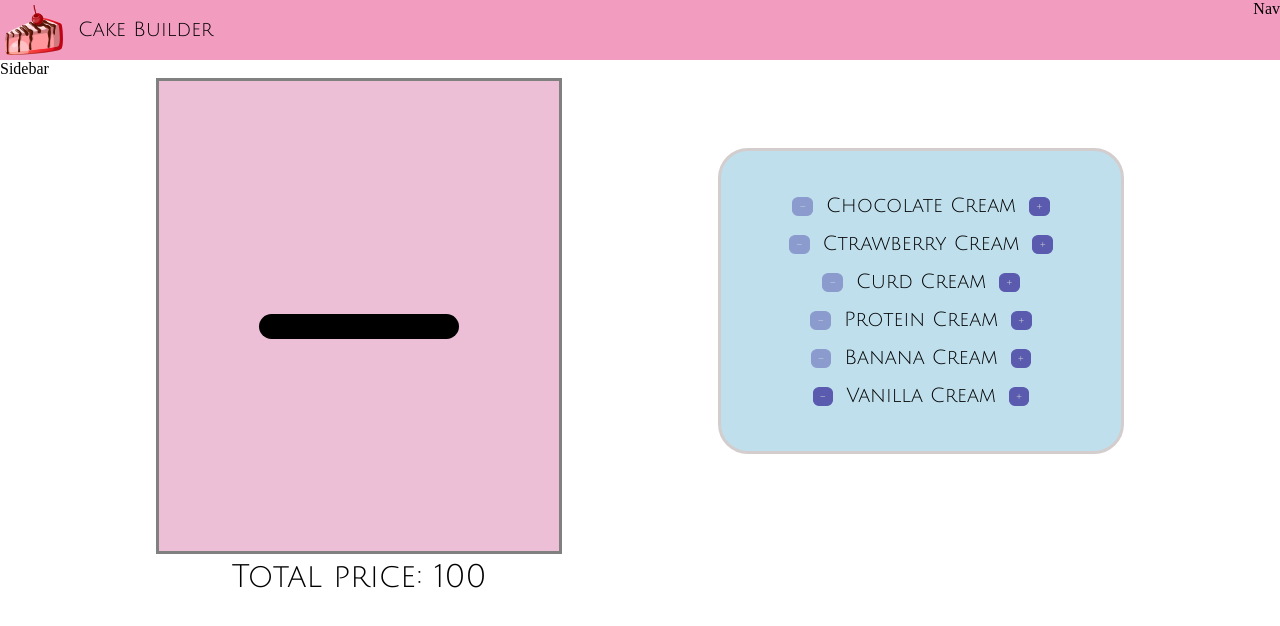
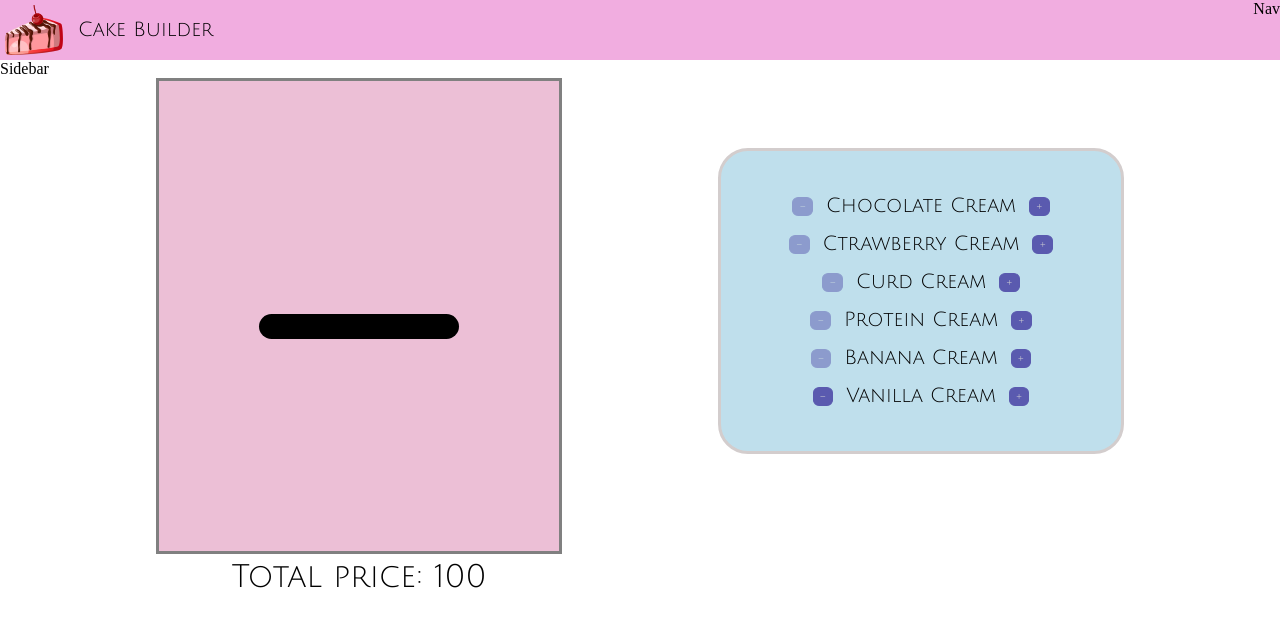
Before and after one commit to Aiperi-Amankulova/cake-builder, a React (Create React App) app: page / in a window 1280 px wide. Shown: the top 626 px of the page. Built offline with nearby package versions, Linux system fonts and the light colour scheme.

Commit message:
logo color change

```diff
--- a/src/components/Toolbar/Toolbar.module.css
+++ b/src/components/Toolbar/Toolbar.module.css
@@ -1,5 +1,5 @@
 .Toolbar{
-    background-color: #f29cbf;
+    background-color: #f1ade0;
 
     display: flex;
     justify-content: space-between;
```
